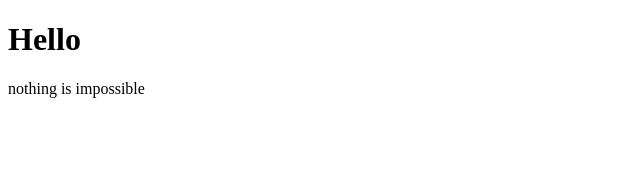
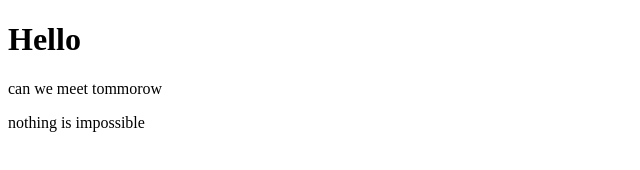
Before and after one commit to Anshad00/datewithgit-sample, a plain HTML site: page index.html in a window 1280 px wide. Shown: the whole page, without its empty margins (0-640 px from the left). Drawn offline with Linux system fonts and the light colour scheme.

Commit message:
index file

```diff
--- a/index.html
+++ b/index.html
@@ -7,6 +7,7 @@
 </head>
 <body>
     <h1>Hello</h1>
+    <p>can we meet tommorow</p>
     <p>nothing is impossible</p>
 </body>
 </html>
```
